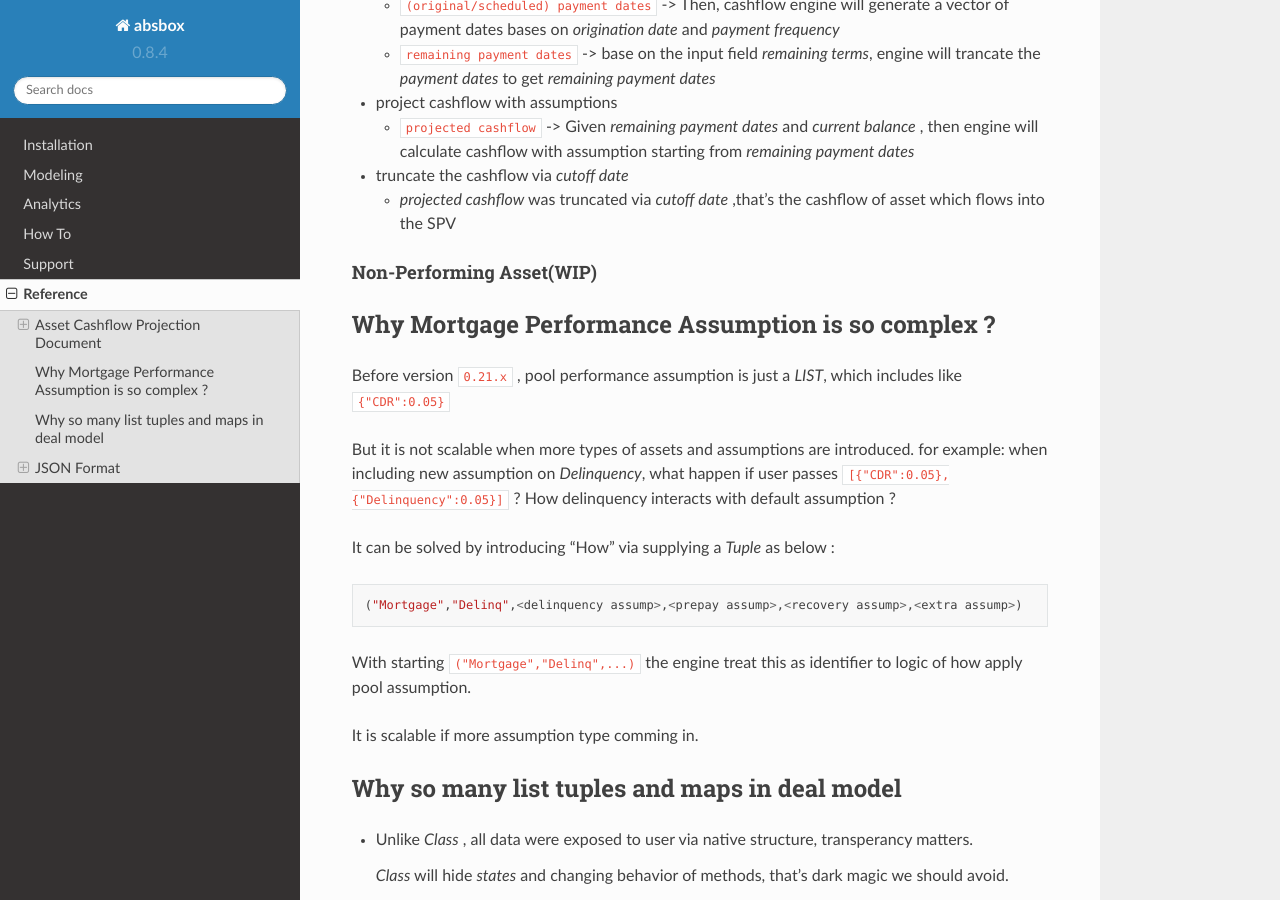
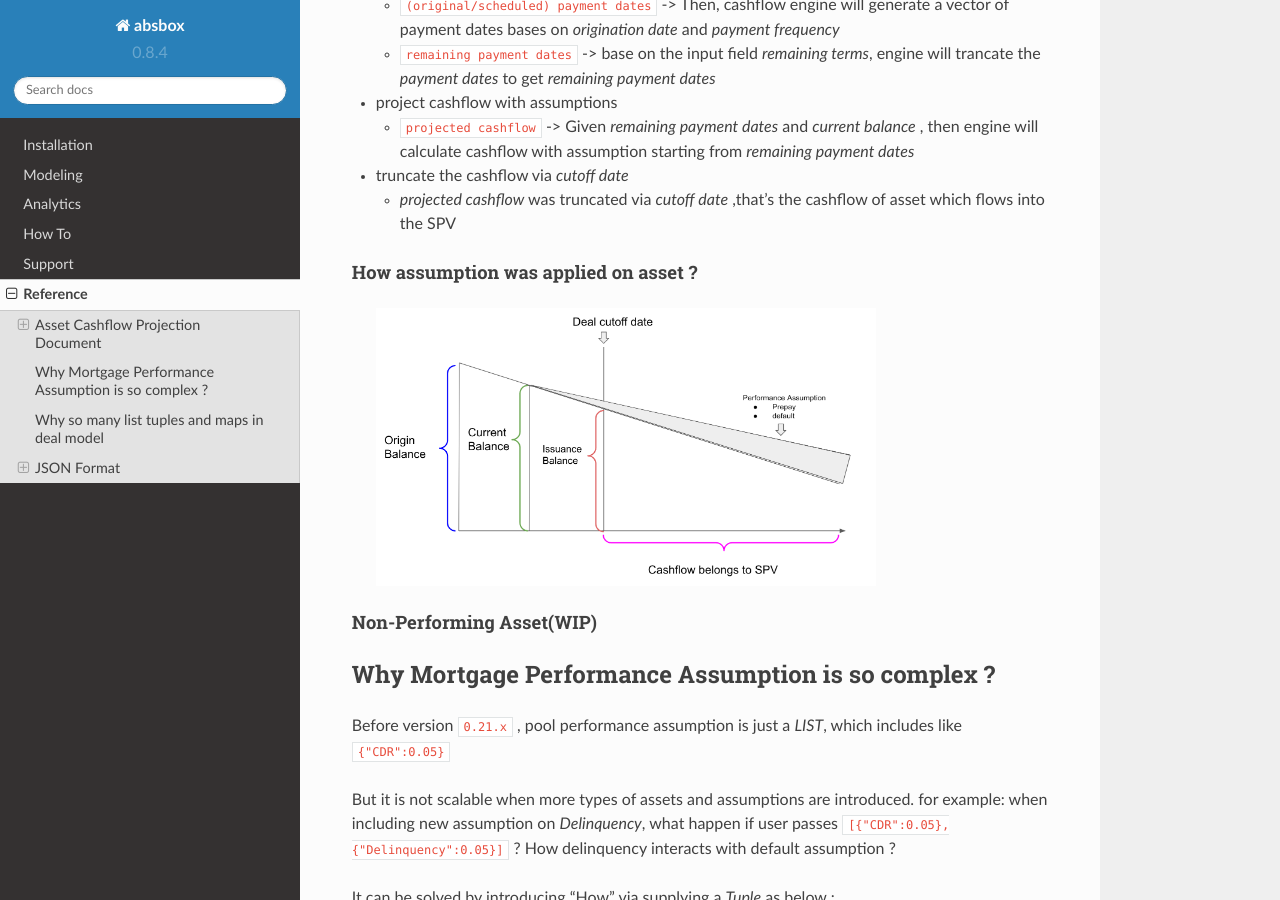
Before and after one commit to yellowbean/absbox-doc, a Sphinx documentation site: the page built from docs/source/reference.rst, in a window 1280 px wide and 900 px high, scrolled down 395 px. Built offline with Sphinx 7.4.7 and the Read the Docs theme 2.0.0, drawn with Linux system fonts in a browser that asks for light colours.

Commit message:
update assump apply

```diff
--- a/docs/source/reference.rst
+++ b/docs/source/reference.rst
@@ -23,6 +23,16 @@ Mortgage/Loan/Installment
 * truncate the cashflow via `cutoff date`
 
   * `projected cashflow` was truncated via `cutoff date` ,that's the cashflow of asset which flows into the SPV
+
+
+How assumption was applied on asset ?
+""""""""""""""""""""""""""""""""""""""
+
+  .. image:: img/assump_balance.png
+    :width: 500
+    :alt: waterfall_run_loc
+
+
 
 Non-Performing Asset(WIP)
 """"""""""""""""""""""
```
Also changed, not shown: docs/source/img/assump_balance.png (added).
